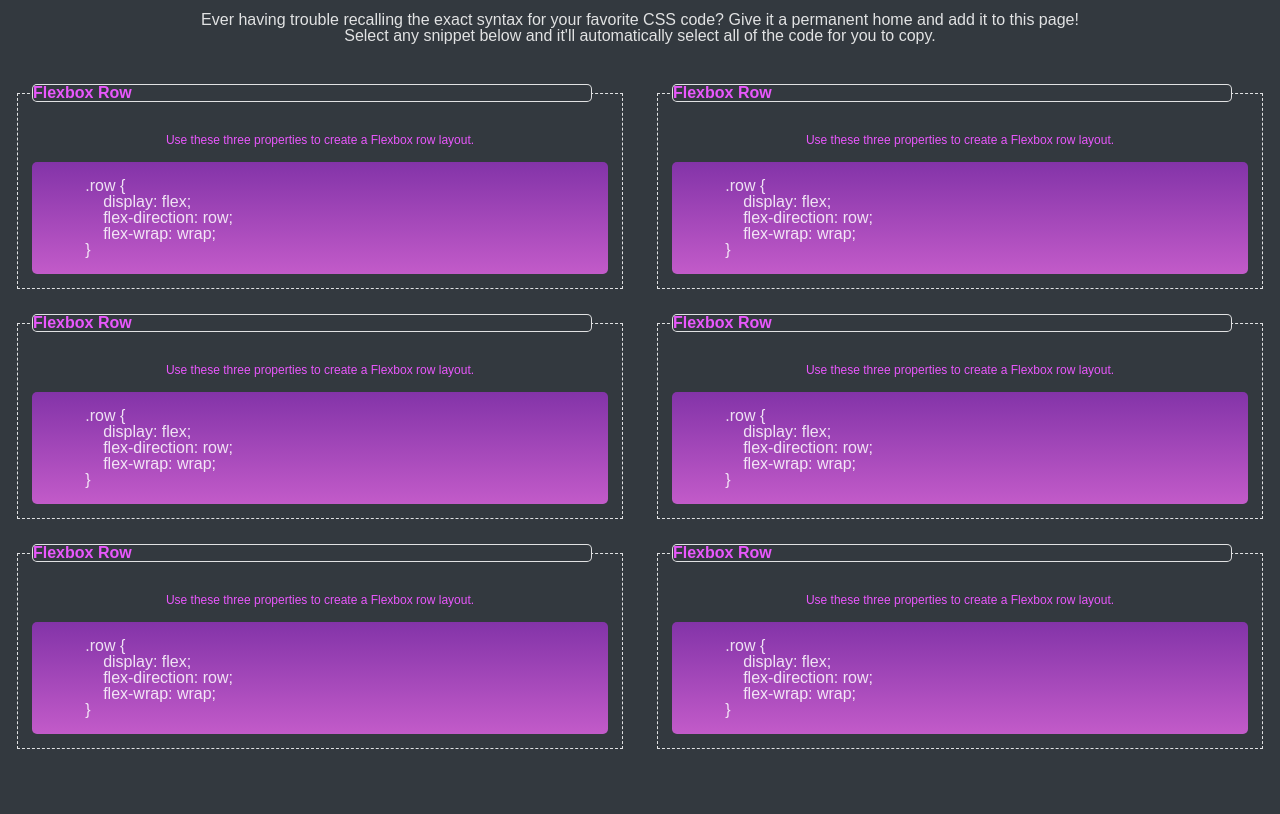
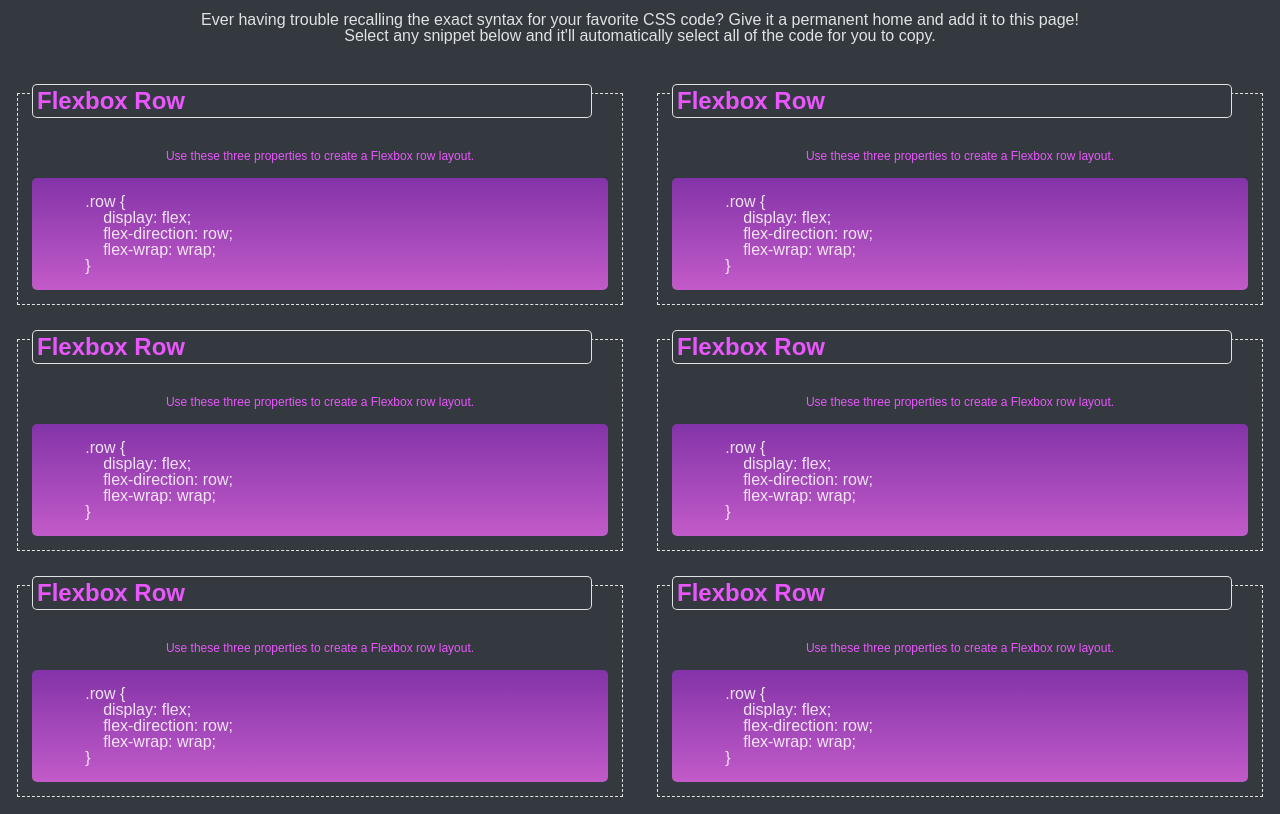
Before and after one commit to PythonFabi/css-snippet-practice, a plain HTML site: page index.html in a window 1280 px wide. Shown: the part 68-882 px from the top of the page. Before the commit the page ends 834 px from the top, so only its background shows below. Drawn offline with Linux system fonts and the light colour scheme.

Commit message:
add styles for heading

```diff
--- a/assets/css/style.css
+++ b/assets/css/style.css
@@ -4,6 +4,10 @@
     --bright-turquoise:#03e8d8;
     --cream-white: #ffffffda;
     --neon-pink:#e957fc;
+}
+
+h2 {
+    font-size: 1.5rem;
 }
 
 body {
@@ -41,6 +45,7 @@ h1 {
 
 .card-heading {
     border: 1px solid var(--cream-white);
+    padding: 0.25rem;
     border-radius: 5px;
     z-index: 1;
     margin: -0.5em 2em 2em 1em;
```
